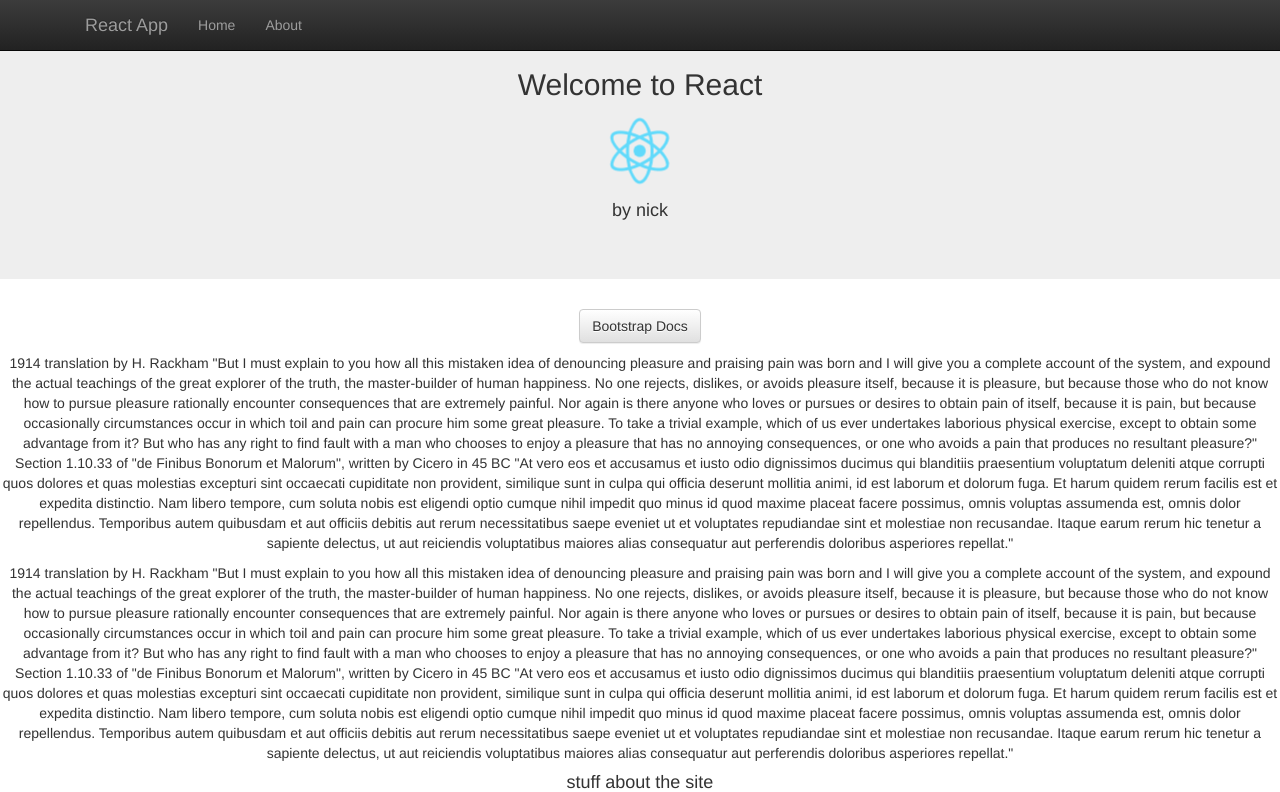
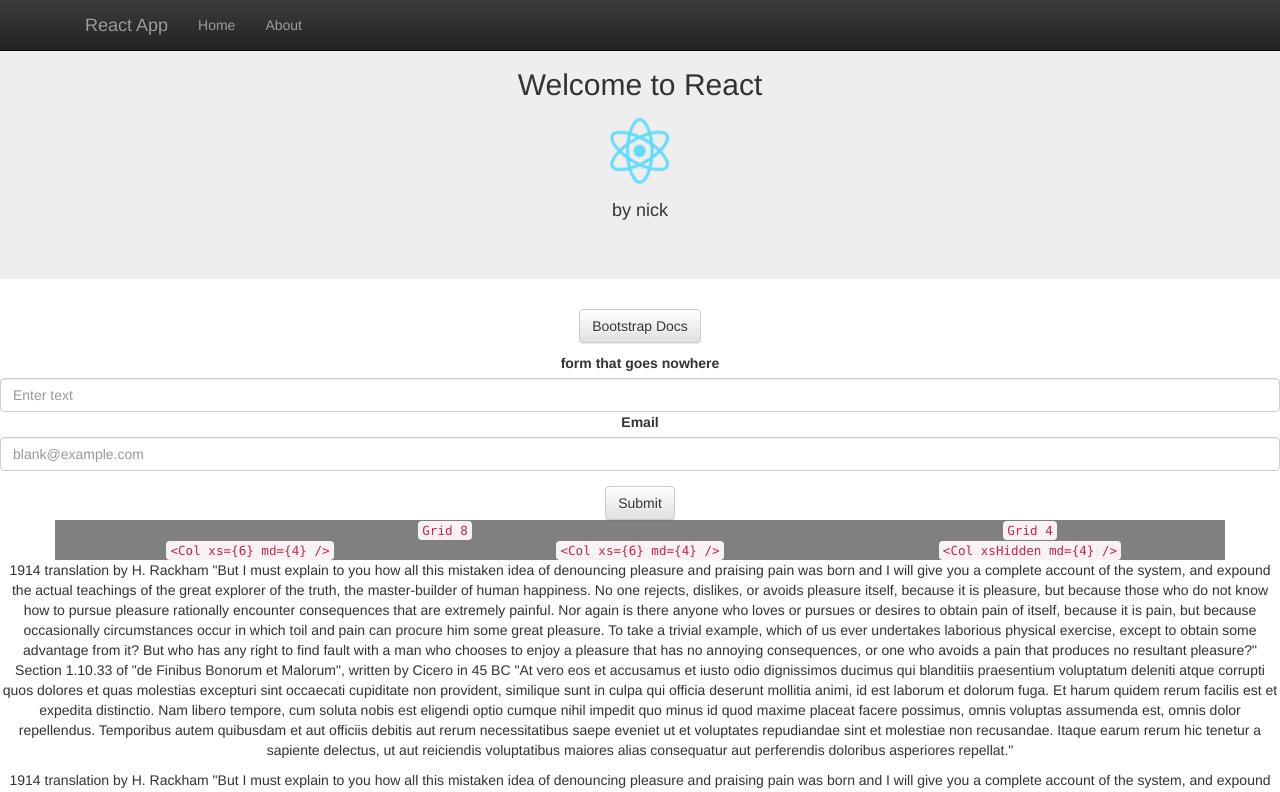
Before and after one commit to nickbouldien/react_app_skyBnB, a React (Create React App) app: page / in a window 1280 px wide. Shown: the top 792 px of the page. Built offline with nearby package versions, Linux system fonts and the light colour scheme.

Commit message:
add form, grid

```diff
--- a/src/App.css
+++ b/src/App.css
@@ -26,6 +26,10 @@ h4 {
   color:blue;
 }
 
+.show-grid {
+  background: gray;
+}
+
 @keyframes App-logo-spin {
   from { transform: rotate(0deg); }
   to { transform: rotate(360deg); }
--- a/src/App.js
+++ b/src/App.js
@@ -1,7 +1,7 @@
 import React, { Component } from 'react';
 import logo from './logo.svg';
 import './App.css';
-import { Grid, Navbar, Jumbotron, Button } from 'react-bootstrap';
+import { Grid, Navbar, Jumbotron, Button, Row, Col, FormGroup, ControlLabel, FormControl, HelpBlock} from 'react-bootstrap';
 
 class App extends Component {
   render() {
@@ -35,6 +35,34 @@ class App extends Component {
         <p className="App-intro">
           <Button href="http://react-bootstrap.github.io/components.html">Bootstrap Docs</Button>
         </p>
+
+        <div>
+        <form inline>
+          <FormGroup controlId="formBasicText">
+            <ControlLabel>form that goes nowhere</ControlLabel>
+            <FormControl type="text" placeholder="Enter text"/>
+            <FormControl.Feedback />
+            <ControlLabel >Email</ControlLabel>
+            <FormControl type="email" placeholder="blank@example.com" />
+
+        </FormGroup>
+        <Button type="submit">Submit</Button>
+      </form>
+      </div>
+
+
+        <Grid>
+          <Row className="show-grid">
+            <Col xs={12} md={8}><code>Grid 8</code></Col>
+            <Col xs={6} md={4}><code>Grid 4 </code></Col>
+          </Row>
+
+          <Row className="show-grid">
+            <Col xs={6} md={4}><code>&lt;{'Col xs={6} md={4}'} /&gt;</code></Col>
+            <Col xs={6} md={4}><code>&lt;{'Col xs={6} md={4}'} /&gt;</code></Col>
+            <Col xsHidden md={4}><code>&lt;{'Col xsHidden md={4}'} /&gt;</code></Col>
+          </Row>
+        </Grid>
 
 
       <div>
```
